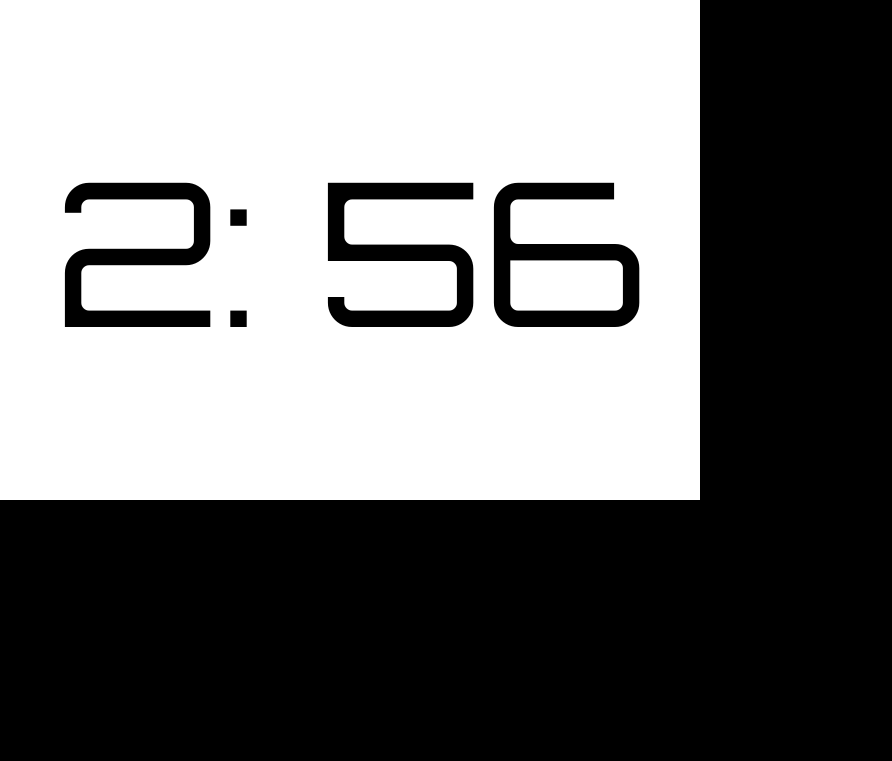
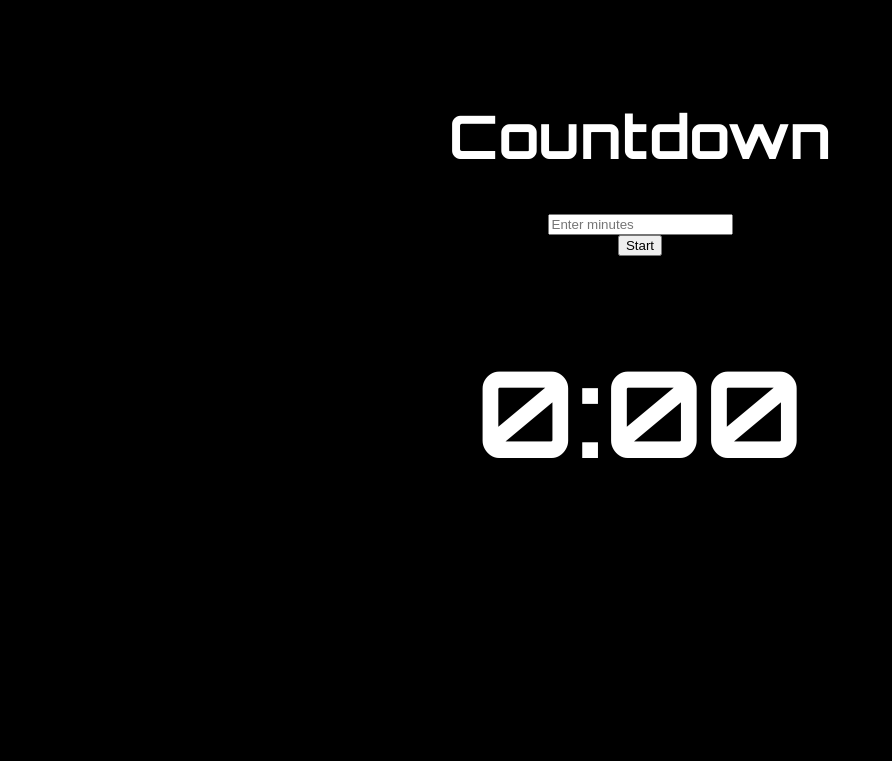
Before and after one commit to P-C-98/Timer-clock, a plain HTML site: page index.html in a window 1280 px wide. Shown: the whole page, without its empty margins (0-892 px from the left). Drawn offline with Linux system fonts and the light colour scheme.

Commit message:
uploaded

```diff
--- a/index.html
+++ b/index.html
@@ -4,11 +4,20 @@
     <meta charset="UTF-8">
     <meta name="viewport" content="width=device-width, initial-scale=1.0">
     <title>Countdown</title>
-    <link rel="stylesheet" href="style.css"
+    <link rel="stylesheet" href="style.css">
 
 </head>
 <body>
-    <p id="countdown"></p>
+    <div id="container">
+        <h1 id="text">Countdown</h1>
+
+        <input type="number" id="time-input" placeholder="Enter minutes">
+        <button id="my-button">Start</button>
+        <h1 id="countdown">0:00</h1>
+        <p id="countdown"></p>
+    </div>
+
     <script src="script.js"></script>
+
 </body>
 </html>
--- a/script.js
+++ b/script.js
@@ -1,11 +1,21 @@
-const startingMinutes = 3;
-let time = startingMinutes * 60;
+let time = 0;
+let countdownInterval;
 
 const countdownEl = document.getElementById('countdown');
+const inputEl = document.getElementById('time-input');
+const buttonEl = document.getElementById('my-button');
+
+buttonEl.onclick = function () {
+    const startingMinutes = parseFloat(inputEl.value);
+    time = startingMinutes * 60;
+    console.log("Timer set for", startingMinutes, "minutes");
+
+}
 
 setInterval(updateCountdown, 1000);
 
 function updateCountdown () {
+    if (time > 0) {
     const minutes = Math.floor(time / 60);
     let seconds = time % 60;
 
@@ -14,7 +24,7 @@ function updateCountdown () {
     countdownEl.innerHTML = `${minutes}: ${seconds}`;
     time--;
 
-    if (time < 0) {
-        time = startingMinutes * 60;
+    }else{
+        countdownEl.innerHTML = "0:00";
     }
 }
--- a/style.css
+++ b/style.css
@@ -2,17 +2,34 @@
 
 body {
     font-family: "Orbitron", sans-serif;
-    margin: 0;
+    display: flex;
+    flex-direction: column;
+    justify-content: center;
+    height: 100vh;
     background-color: black;
 }
 
-p {
-    background-color: white;
+#container {
     display: flex;
+    flex-direction: column;
     align-items: center;
-    justify-content: center;
-    font-size: 200px;
-    margin: 0;
-    height: 500px;
-    width: 700px;
+    width: fit-content;
+    margin: 0 auto;
+    background-color: black;
+    color: white;
+    height: 700px;
+    width: 800px;
+    padding: 0px;
+    font-size: 60px;
 }
+
+#text {
+    font-size: 60px;
+}
+
+#p {
+    display: flex;
+    flex-direction: column;
+    text-align: center;
+
+}
```
